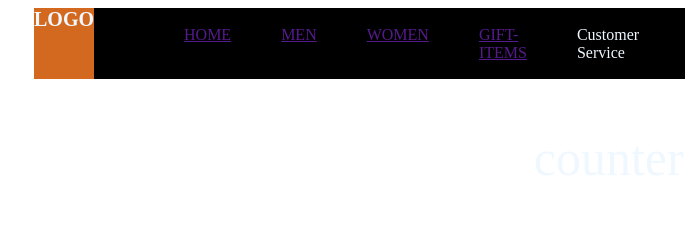
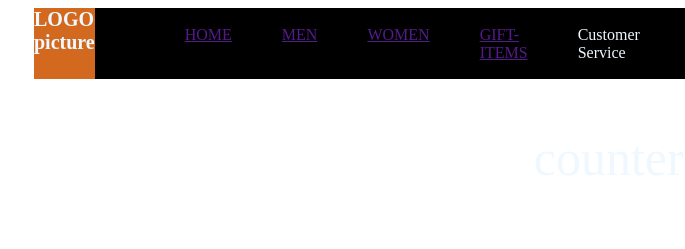
Before and after one commit to sundayochuko/test-project, a plain HTML site: page index.html in a window 1280 px wide. Shown: the top 249 px of the page, 24-709 px from the left. Drawn offline with Linux system fonts and the light colour scheme.

Commit message:
changes in html line 16

```diff
--- a/index.html
+++ b/index.html
@@ -15,7 +15,7 @@
 
   <header class="manmi">
     <nav class="nav">
-      <hi id="smallogo">LOGO</hi>
+      <hi id="smallogo">LOGO picture</hi>
       <ul class="tabs">
         <li><a href="">HOME</a></li>
         <li><a href="">MEN</a></li>
```
